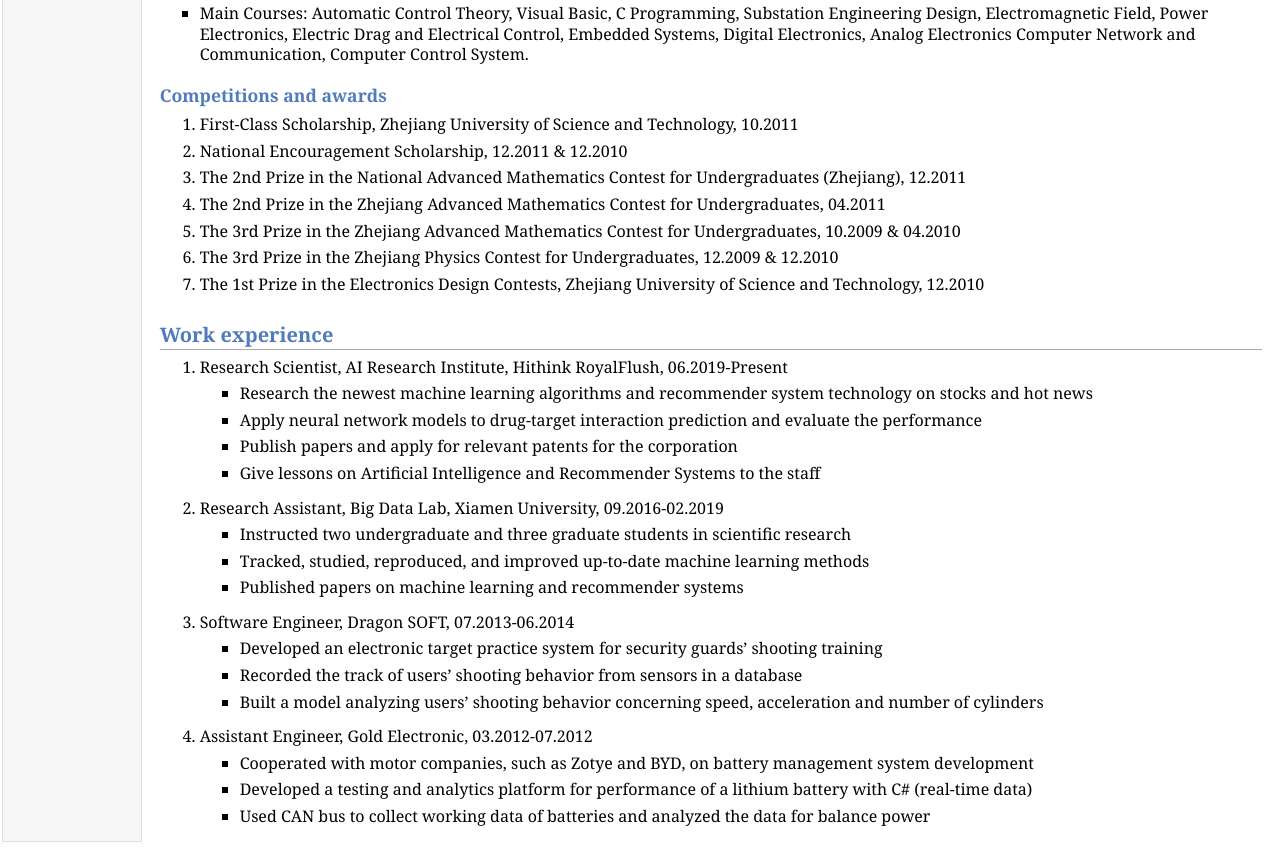
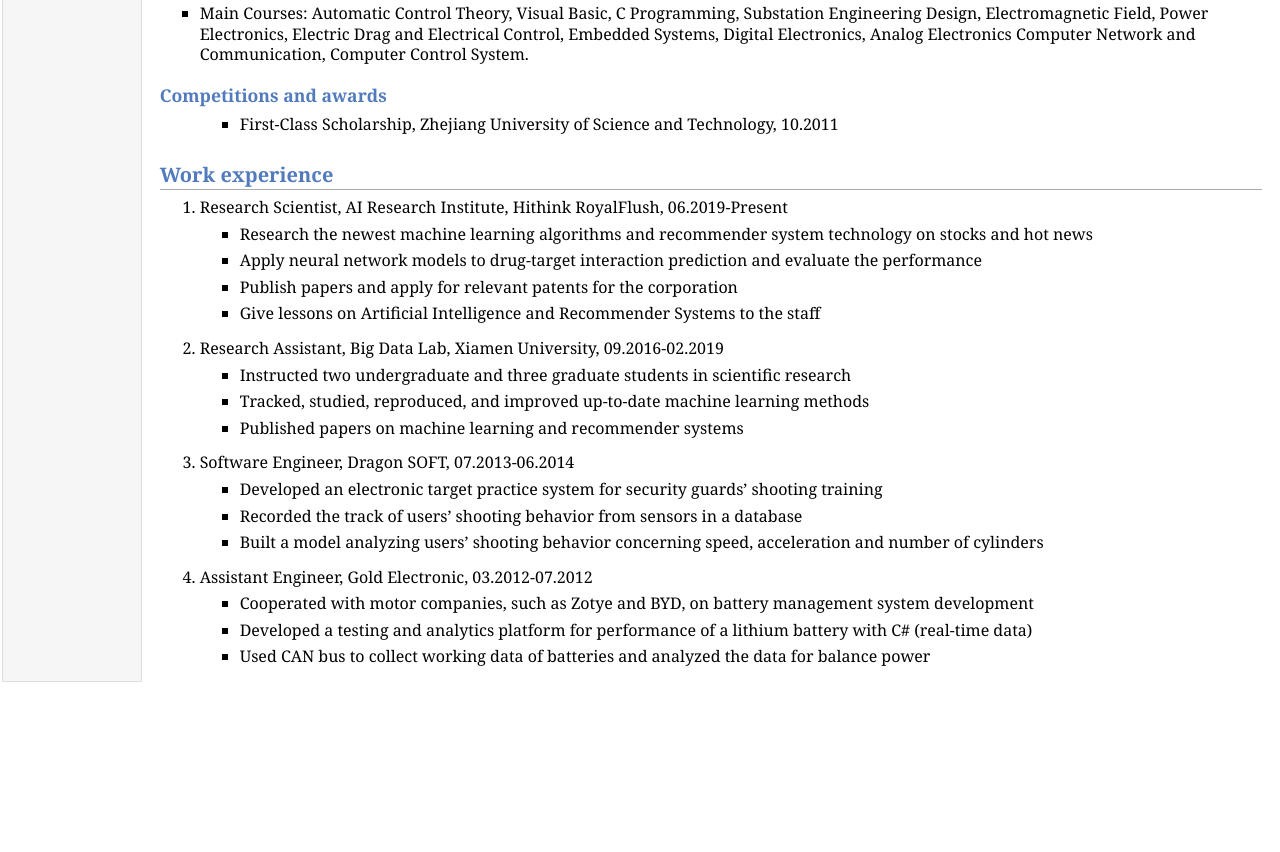
Before and after one commit to JiamingQi-Tom/JiamingQi-Tom.github.io, a plain HTML site: page index.html in a window 1280 px wide. Shown: the part 2872-3724 px from the top of the page. After the commit the page ends 3564 px from the top, so only its background shows below. Drawn offline with Linux system fonts and the light colour scheme.

Commit message:
Update index.html

```diff
--- a/index.html
+++ b/index.html
@@ -241,20 +241,15 @@
 
 <h3>Competitions and awards</h3>
 <ol>
+<ul>
 <li><p>First-Class Scholarship, Zhejiang University of Science and Technology, 10.2011</p>
 </li>
-<li><p>National Encouragement Scholarship, 12.2011 & 12.2010</p>
-</li>
-<li><p>The 2nd Prize in the National Advanced Mathematics Contest for Undergraduates (Zhejiang), 12.2011</p>
-</li>
-<li><p>The 2nd Prize in the Zhejiang Advanced Mathematics Contest for Undergraduates, 04.2011</p>
-</li>
-<li><p>The 3rd Prize in the Zhejiang Advanced Mathematics Contest for Undergraduates, 10.2009 & 04.2010</p>
-</li>
-<li><p>The 3rd Prize in the Zhejiang Physics Contest for Undergraduates, 12.2009 & 12.2010</p>
-</li>
-<li><p>The 1st Prize in the Electronics Design Contests, Zhejiang University of Science and Technology, 12.2010</p>
-</li>
+</ul>
+
+
+
+
+
 </ol>
 
 <!--
```
